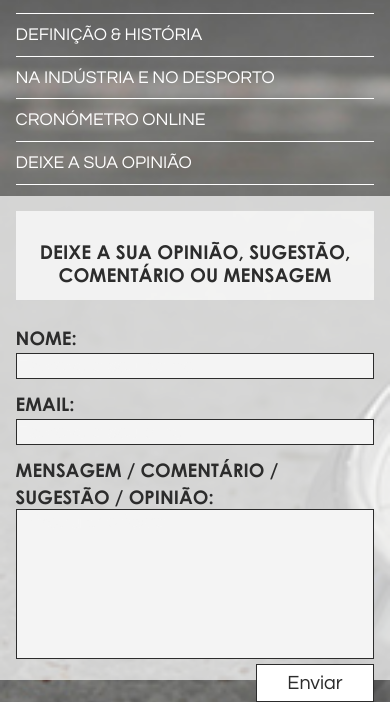
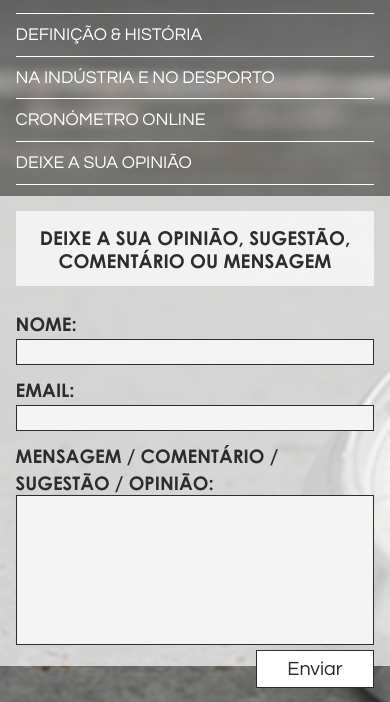
Before and after one commit to palmdesign/Cronometrica, a plain HTML site: page form.html in a window 390 px wide. Shown: the part 93-795 px from the top of the page. Drawn offline with Linux system fonts and the light colour scheme; a web font is replaced by a local one.

Commit message:
Update styles.css

```diff
--- a/css/styles.css
+++ b/css/styles.css
@@ -295,7 +295,7 @@ section#showcase h2 {
     text-align: center;
   float: center;
   padding: 0;
-  padding-top: 8% !important;
+  padding-top: 4% !important;
   padding-bottom: 4% !important;
   background: rgba(255,255,255,0.70);
 }
```
